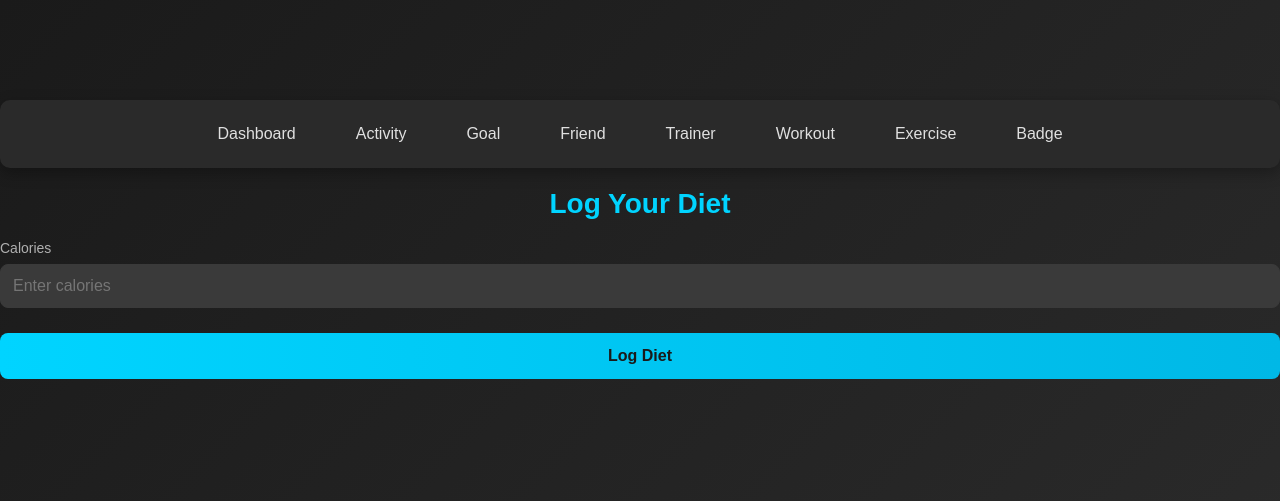
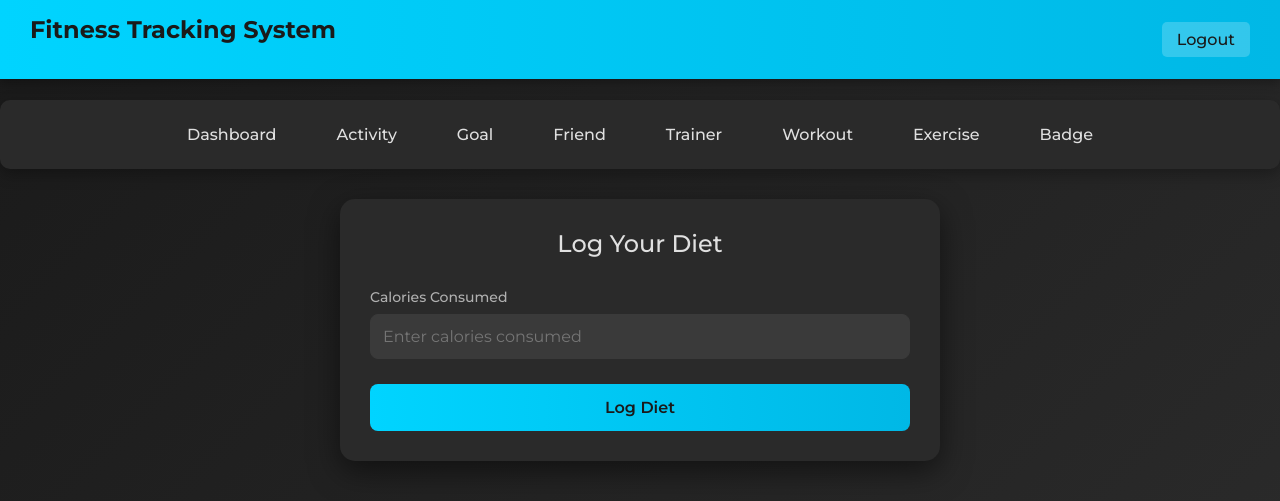
Before and after one commit to Gerin-Joshua/FitTrack, a Flask app: page /diet in a window 1280 px wide. Shown: the top 501 px of the page. Run offline with Flask 3, Linux system fonts and the light colour scheme; the visitor is signed in with stand-in values (Sample User, id 1).

Commit message:
css updats"

```diff
--- a/templates/diet.html
+++ b/templates/diet.html
@@ -3,10 +3,15 @@
 <head>
     <meta charset="UTF-8">
     <meta name="viewport" content="width=device-width, initial-scale=1.0">
-    <title>Diet - Fitness Tracker</title>
+    <title>Diet - Fitness Tracking System</title>
     <link rel="stylesheet" href="/static/css/styles.css">
+    <link href="https://fonts.googleapis.com/css2?family=Montserrat:wght@400;500;600;700&display=swap" rel="stylesheet">
 </head>
 <body>
+    <header>
+        <h1>Fitness Tracking System</h1>
+        <a href="/login" class="logout">Logout</a>
+    </header>
     <nav>
         <a href="/dashboard">Dashboard</a>
         <a href="/activity">Activity</a>
@@ -17,11 +22,11 @@
         <a href="/exercise">Exercise</a>
         <a href="/badge">Badge</a>
     </nav>
-    <div class="container">
-        <h1>Log Your Diet</h1>
+    <div class="card">
+        <h2>Log Your Diet</h2>
         <div class="form-group">
-            <label for="calories">Calories</label>
-            <input type="number" id="calories" placeholder="Enter calories" required>
+            <label for="calories">Calories Consumed</label>
+            <input type="number" id="calories" placeholder="Enter calories consumed" required>
         </div>
         <button onclick="submitDiet()">Log Diet</button>
         <div class="message" id="message"></div>
```
